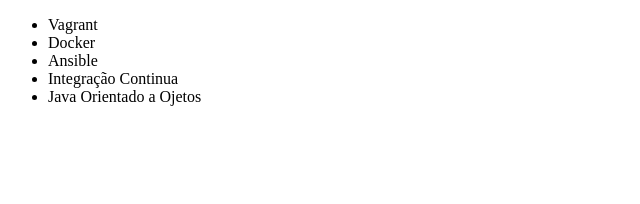
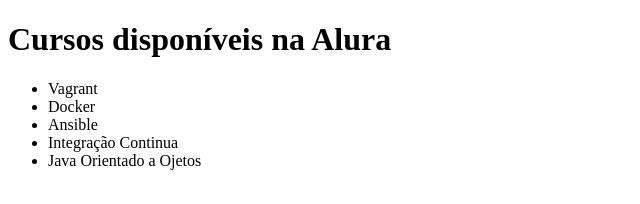
Before and after one commit to rafaaelv16/teste-git, a plain HTML site: page index.html in a window 1280 px wide. Shown: the whole page, without its empty margins (0-640 px from the left). Drawn offline with Linux system fonts and the light colour scheme.

Commit message:
Título adicionado

```diff
--- a/index.html
+++ b/index.html
@@ -5,6 +5,7 @@
 	    <title>Cursos da Alura</title>
 	</head>
 	<body>
+        <h1>Cursos disponíveis na Alura</h1>
 	    <ul>
 	        <li>Vagrant</li>
 	        <li>Docker</li>
```
